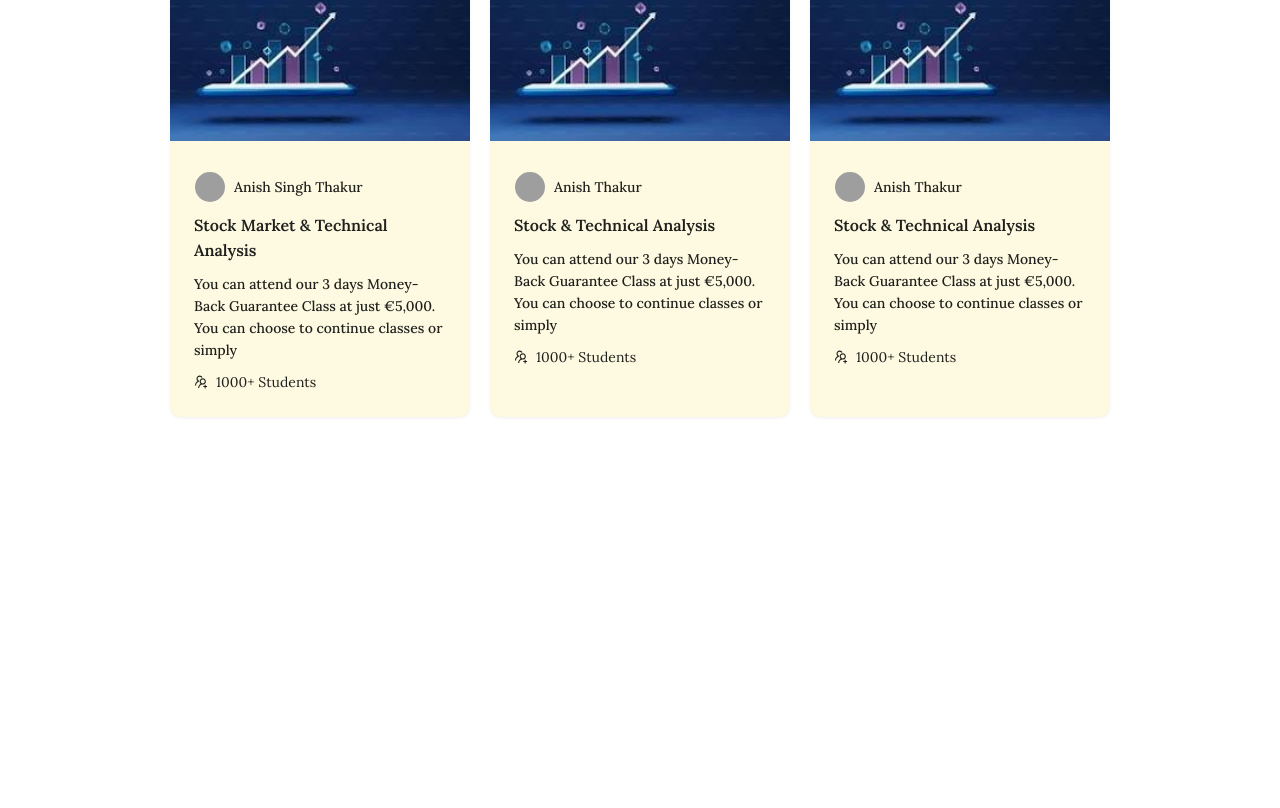
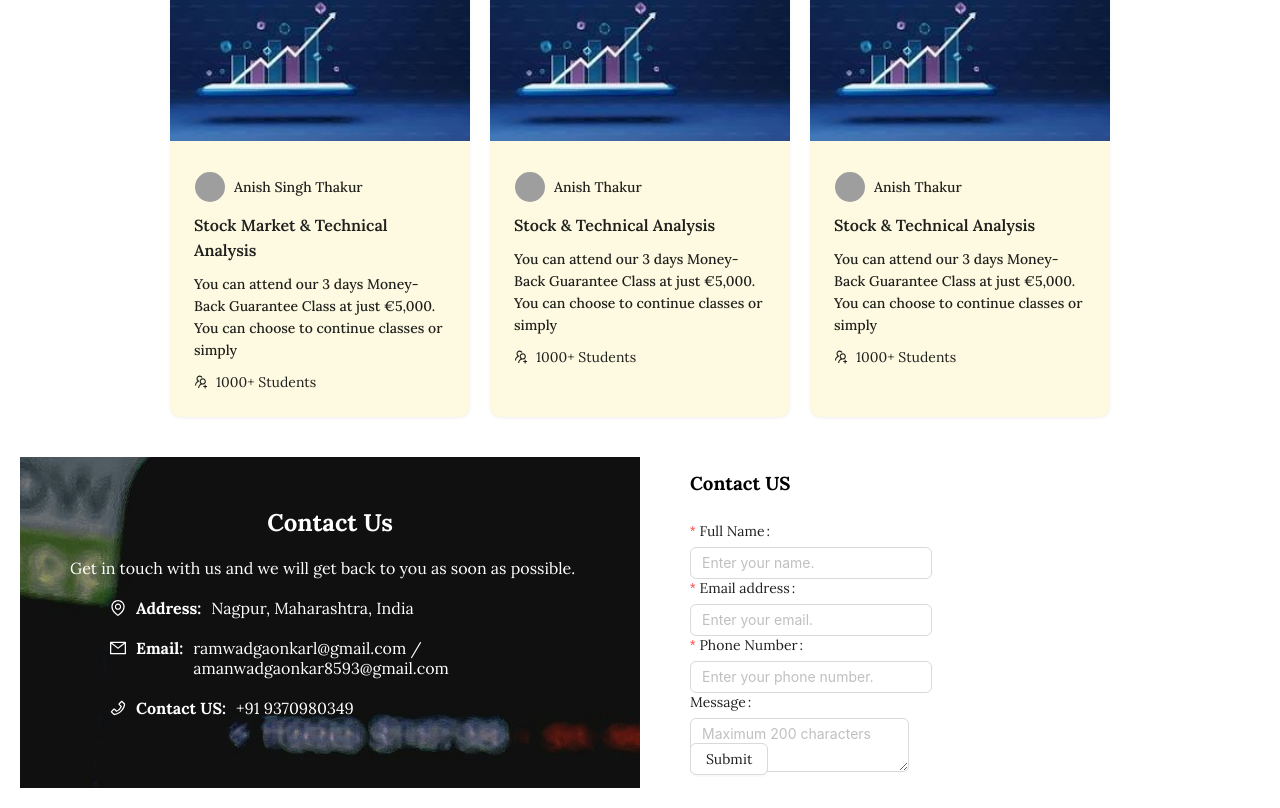
Before and after one commit to Aman8593/rebuild-growth-academy-new, a React (Create React App) app: page / in a window 1280 px wide. Shown: the part 1791-2599 px from the top of the page. Before the commit the page ends 2228 px from the top, so only its background shows below. Built offline with nearby package versions, Linux system fonts and the light colour scheme; grey boxes are pictures that could not be loaded; a web font is replaced by a local one.

Commit message:
Updated with skeleton form done and functionality for succes and error toaster added

```diff
--- a/package.json
+++ b/package.json
@@ -9,6 +9,7 @@
     "react": "^19.0.0",
     "react-dom": "^19.0.0",
     "react-scripts": "5.0.1",
+    "react-toastify": "^11.0.3",
     "sass": "^1.83.4",
     "web-vitals": "^4.2.4"
   },
--- a/src/App.js
+++ b/src/App.js
@@ -1,15 +1,17 @@
 // import logo from './logo.svg';
 import {
   EnvironmentOutlined,
+  MailOutlined,
   MenuOutlined,
   PhoneOutlined,
   UsergroupAddOutlined,
 } from "@ant-design/icons";
 import { Avatar, Button, Card, Drawer, Menu } from "antd";
-import "./App.scss";
 import { services } from "./json/services-main-pg";
 import { useState } from "react";
 import { courseDetailsCards } from "./json/course-details-cards";
+import ContactUsFormComp from "./components/contactUsForm";
+import "./App.scss";
 
 function App() {
   const [verticalMenuOpen, setVerticalMenuOpen] = useState(false);
@@ -384,6 +386,43 @@ function App() {
         </div>
       </div>
 
+      <div className="main-pg-section-4">
+        <div className="main-pg-section-4-container">
+          <div className="contact-us-form-img">
+            <div className="contact-us-img-txt">
+              <h2>Contact Us</h2>
+              <p>
+                Get in touch with us and we will get back to you as soon as
+                possible.
+              </p>
+              <div className="contact-us-img-txt-icon">
+                <span>
+                  <EnvironmentOutlined />
+                </span>
+                <strong>Address:</strong> Nagpur, Maharashtra, India
+              </div>
+              <div className="contact-us-img-txt-icon">
+                <span>
+                  <MailOutlined />
+                </span>
+                <strong>Email:</strong> ramwadgaonkarl@gmail.com /
+                amanwadgaonkar8593@gmail.com
+              </div>
+              <div className="contact-us-img-txt-icon">
+                <span>
+                  <PhoneOutlined />
+                </span>
+                <strong>Contact US:</strong> +91 9370980349
+              </div>
+            </div>
+          </div>
+          <div className="contact-us-form-container">
+            {/* import form component here */}
+            <ContactUsFormComp />
+          </div>
+        </div>
+      </div>
+
       <Drawer
         onClose={() => setVerticalMenuOpen(false)}
         open={verticalMenuOpen}
--- a/src/App.scss
+++ b/src/App.scss
@@ -301,6 +301,53 @@ body {
         }
       }
     }
+
+    &-section-4 {
+      padding: 20px 20px;
+      &-container {
+        display: flex;
+        align-items: center;
+        gap: 20px;
+        .contact-us-form-img {
+          width: 50%;
+          background-image: url("../public/contact-us-img.jpg");
+          .contact-us-img-txt {
+            color: white;
+            padding: 50px;
+            h2,
+            p {
+              z-index: 1;
+              margin-bottom: 20px;
+            }
+            h2 {
+              text-align: center;
+            }
+            &-icon {
+              display: flex;
+              gap: 10px;
+              padding: 0 40px;
+              margin-bottom: 20px;
+            }
+          }
+        }
+        .contact-us-form-container {
+          .contact-us-form {
+            padding-left: 30px;
+            h3 {
+              margin-bottom: 20px;
+            }
+            .ant-form {
+              .ant-form-item {
+                .ant-row {
+                  align-items: flex-start;
+                  flex-direction: column;
+                }
+              }
+            }
+          }
+        }
+      }
+    }
   }
   .element-widget-container {
     width: 100%;
--- /dev/null
+++ b/src/components/contactUsForm.js
@@ -0,0 +1,97 @@
+import { Button, Form, Input } from "antd";
+import TextArea from "antd/es/input/TextArea";
+import React, { useState } from "react";
+import { toast, ToastContainer } from "react-toastify";
+
+const ContactUsFormComp = () => {
+  const [formData, setFormData] = useState({
+    name: "",
+    email: "",
+    phone_no: "",
+    message: "",
+  });
+  const [loading, setLoading] = useState(false);
+
+  const notifySuccess = () => {
+    console.log("Entered success func toat");
+    toast.success("Message sent");
+  };
+
+  const notifyError = () => {
+    toast.error("Failed to send message");
+  };
+
+  const handleChange = (event) => {
+    const { name, value } = event.target;
+    setFormData((prevData) => ({
+      ...prevData,
+      [name]: value,
+    }));
+  };
+
+  const handleSubmit = async (event) => {
+    // event.preventDefault();
+    setLoading(true);
+
+    const controller = new AbortController();
+    const timeoutId = setTimeout(() => controller.abort(), 5000);
+
+    try {
+      // const response = await fetch("https://formsubmit.co/ajax/test@test.com", {
+      //   method: "POST",
+      //   headers: {
+      //     "Content-Type": "application/json",
+      //   },
+      //   body: JSON.stringify(formData),
+      //   signal: controller.signal,
+      // });
+
+      // change to response.ok
+      if (true) {
+        notifySuccess();
+        setFormData({
+          name: "",
+          email: "",
+          phone_no: "",
+          message: "",
+        });
+      }
+    } catch (error) {
+      if (error.name === "AbortError") {
+        console.log("Request aborted due to timeout");
+      }
+      notifyError();
+    } finally {
+      setLoading(false);
+      clearTimeout(timeoutId);
+    }
+  };
+
+  return (
+    <div className="contact-us-form">
+      <h3>Contact US</h3>
+      <Form onFinish={handleSubmit}>
+        <Form.Item label="Full Name" name="name" required>
+          <Input placeholder="Enter your name." type="text" onChange={handleChange} />
+        </Form.Item>
+        <Form.Item label="Email address" name="email" required>
+          <Input placeholder="Enter your email." type="email" onChange={handleChange} />
+        </Form.Item>
+        <Form.Item label="Phone Number" name="phone_no" required>
+          <Input placeholder="Enter your phone number." type="number" onChange={handleChange} />
+        </Form.Item>
+        <Form.Item label="Message" name="message" type="text">
+          <TextArea
+            placeholder="Maximum 200 characters allowed"
+            maxLength={200}
+            onChange={handleChange}
+          />
+        </Form.Item>
+        <Button htmlType="submit">{!loading ? "Submit" : "Sending"}</Button>
+      </Form>
+      <ToastContainer />
+    </div>
+  );
+};
+
+export default ContactUsFormComp;
```
Also changed, not shown: public/contact-us-img.jpg (added), 1 other file (tests, documents, lock files or other folders).
